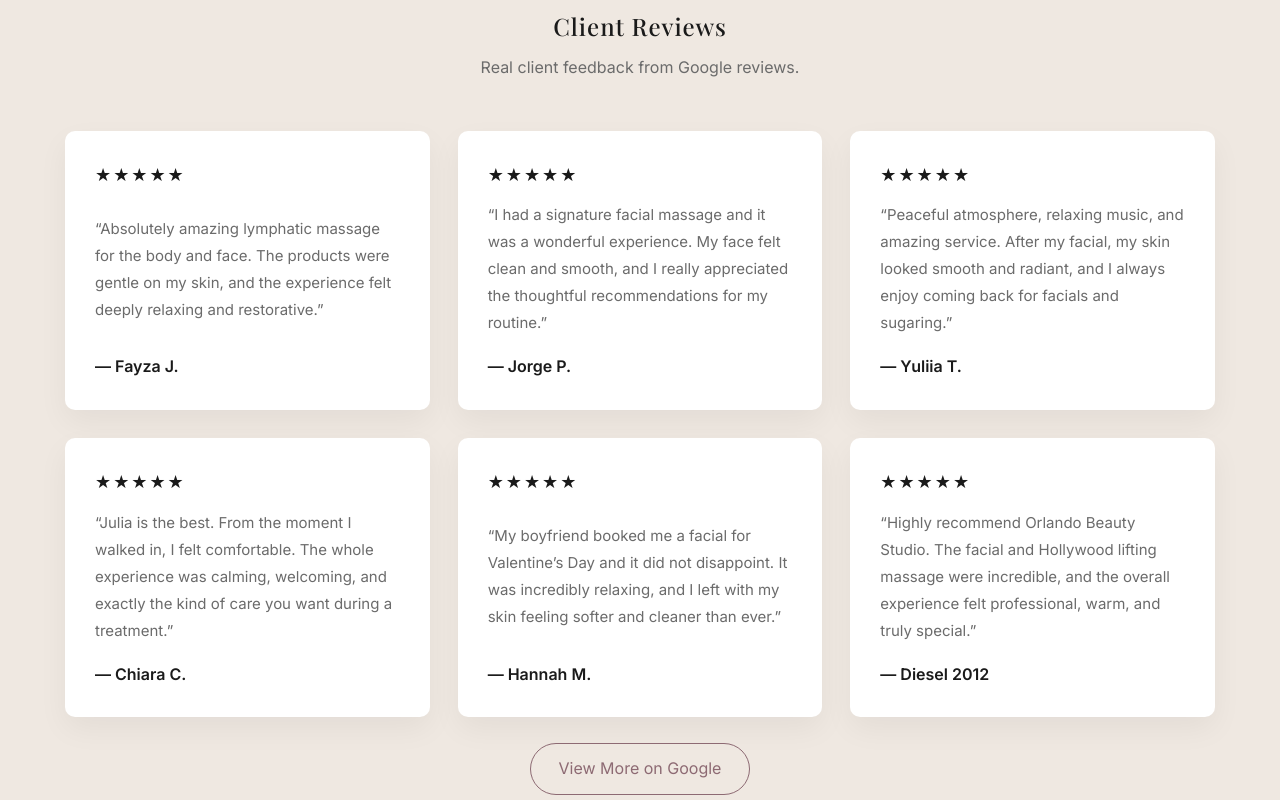
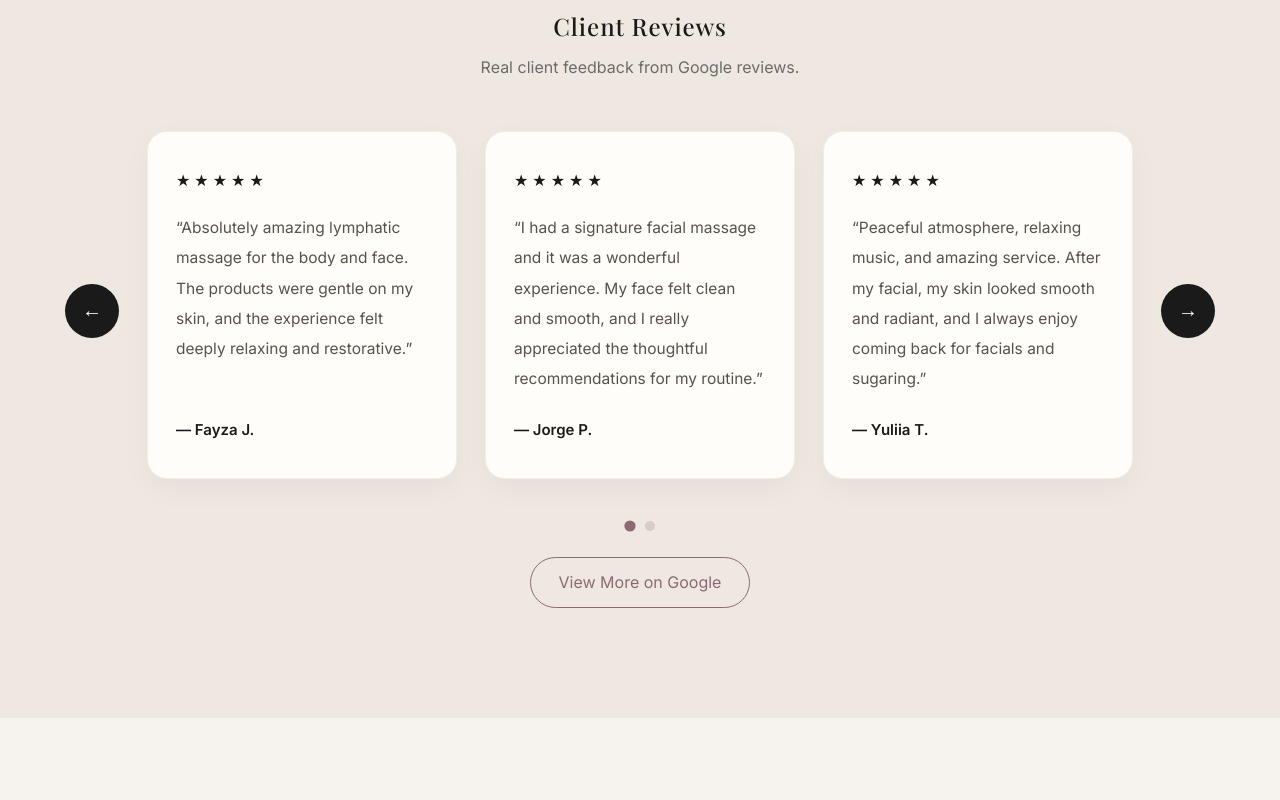
Before and after one commit to OnoprichukSergey-FS/orlando-beauty-studio, a Next.js app: page / in a window 1280 px wide. Shown: the part 2100-2900 px from the top of the page. Built offline with nearby package versions, Linux system fonts and the light colour scheme.

Commit message:
Updated phone view

```diff
--- a/src/app/globals.css
+++ b/src/app/globals.css
@@ -429,44 +429,135 @@ h4 {
 .reviews {
   padding: 110px 0;
   background: var(--bg-2);
+  overflow: hidden;
 }
 
-.reviews-grid {
+.reviews-slider-wrap {
+  width: 100%;
   margin-top: 50px;
+  display: flex;
+  align-items: center;
+  gap: 28px;
+}
+
+.reviews-slider {
+  flex: 1;
+  position: relative;
+  min-height: 360px;
+}
+
+.reviews-slide {
+  position: absolute;
+  inset: 0;
+  opacity: 0;
+  visibility: hidden;
+  transform: translateY(16px);
+  transition: opacity 0.65s ease, transform 0.65s ease, visibility 0.65s ease;
+  pointer-events: none;
+}
+
+.reviews-slide.active {
+  opacity: 1;
+  visibility: visible;
+  transform: translateY(0);
+  position: relative;
+  pointer-events: auto;
+}
+
+.reviews-slide.inactive {
+  opacity: 0;
+  visibility: hidden;
+  transform: translateY(16px);
+}
+
+.reviews-grid-slider {
   display: grid;
   grid-template-columns: repeat(3, 1fr);
   gap: 28px;
 }
 
 .review-card {
-  background: #fff;
-  padding: 30px;
-  border-radius: 10px;
-  box-shadow: 0 12px 30px rgba(0, 0, 0, 0.05);
-  min-height: 250px;
+  background: #fffdfa;
+  padding: 36px 28px;
+  border-radius: 20px;
+  border: 1px solid rgba(155, 123, 82, 0.12);
+  box-shadow: 0 10px 30px rgba(34, 24, 18, 0.04);
+  min-height: 320px;
   display: flex;
   flex-direction: column;
   justify-content: space-between;
+  transition: transform 0.3s ease, box-shadow 0.3s ease;
+}
+
+.review-card:hover {
+  transform: translateY(-3px);
+  box-shadow: 0 16px 34px rgba(34, 24, 18, 0.07);
 }
 
 .stars {
-  letter-spacing: 2px;
-  margin-bottom: 12px;
-  font-size: 18px;
+  letter-spacing: 4px;
+  margin-bottom: 20px;
+  font-size: 16px;
+  color: #1a1a1a;
 }
 
 .review-card p {
-  color: var(--muted);
-  margin-bottom: 18px;
-  line-height: 1.8;
-  font-size: 15px;
+  color: #5a514b;
+  margin-bottom: 24px;
+  line-height: 1.95;
+  font-size: 15.5px;
+  flex: 1;
 }
 
 .reviewer {
   font-weight: 600;
+  font-size: 15px;
   color: var(--text);
 }
 
+.reviewer::before {
+  content: "— ";
+}
+
+.reviews-nav {
+  width: 54px;
+  height: 54px;
+  border: none;
+  border-radius: 999px;
+  background: #1a1a1a;
+  color: #fff;
+  font-size: 20px;
+  cursor: pointer;
+  flex-shrink: 0;
+  transition: background 0.3s ease, transform 0.3s ease, opacity 0.3s ease;
+}
+
+.reviews-nav:hover {
+  background: var(--accent);
+  transform: translateY(-1px);
+}
+
+.reviews-dots {
+  display: flex;
+  justify-content: center;
+  gap: 10px;
+  margin-top: 30px;
+}
+
+.reviews-dot {
+  width: 10px;
+  height: 10px;
+  border: none;
+  border-radius: 999px;
+  background: rgba(141, 106, 115, 0.22);
+  cursor: pointer;
+  transition: background 0.3s ease, transform 0.3s ease;
+}
+
+.reviews-dot.active {
+  background: var(--accent);
+  transform: scale(1.12);
+}
 /* ================= CTA ================= */
 .cta {
   padding: 110px 0;
@@ -743,16 +834,16 @@ h4 {
   font-size: 16px;
 }
 
-/* ================= RESPONSIVE ================= */
+/* ================= TABLET ================= */
+
 @media (max-width: 980px) {
-  .services-grid,
-  .reviews-grid {
+  .services-grid {
     grid-template-columns: 1fr;
   }
 
   .about-grid {
     grid-template-columns: 1fr;
-    gap: 50px;
+    gap: 56px;
   }
 
   .gallery {
@@ -788,45 +879,84 @@ h4 {
     max-width: 100%;
   }
 
+  /* ✅ FIXED COLLAGE */
   .about-visual {
-    min-height: auto;
-    display: grid;
-    gap: 20px;
-    justify-content: stretch;
+    min-height: 620px;
+    display: block;
+    position: relative;
+    width: 100%;
+    max-width: 520px;
+    margin: 0 auto;
   }
 
   .about-visual::before {
-    width: 320px;
-    height: 320px;
-    right: 50%;
-    transform: translateX(50%);
-    top: 120px;
+    width: 220px;
+    height: 420px;
+    left: 50%;
+    top: 50%;
+    transform: translate(-50%, -50%);
+    opacity: 0.06;
   }
 
   .about-main-image {
-    width: 100%;
-    margin-left: 0;
+    width: 78%;
+    margin-left: auto;
   }
 
   .about-main-image img {
-    height: 520px;
+    height: 560px;
+    border-radius: 18px;
   }
 
-  .about-secondary-image,
-  .about-third-image {
-    position: static;
-    width: 100%;
-    padding: 0;
-    background: transparent;
-    box-shadow: none;
+  .about-secondary-image {
+    position: absolute;
+    left: 0;
+    bottom: 34px;
+    width: 36%;
+    padding: 8px;
+    background: #fff;
+    border-radius: 16px;
+    box-shadow: 0 16px 34px rgba(0, 0, 0, 0.1);
   }
 
-  .about-secondary-image img,
-  .about-third-image img {
-    height: 300px;
+  .about-secondary-image img {
+    height: 240px;
     border-radius: 12px;
   }
+
+  .about-third-image {
+    position: absolute;
+    top: 34px;
+    right: -8px;
+    width: 30%;
+    padding: 8px;
+    background: #fff;
+    border-radius: 16px;
+    box-shadow: 0 16px 34px rgba(0, 0, 0, 0.1);
+  }
+
+  .about-third-image img {
+    height: 200px;
+    border-radius: 12px;
+  }
+
+  .reviews-slider-wrap {
+    flex-direction: column;
+    gap: 18px;
+  }
+
+  .reviews-grid-slider {
+    grid-template-columns: 1fr;
+  }
+
+  .reviews-nav {
+    width: 48px;
+    height: 48px;
+    font-size: 20px;
+  }
 }
+
+/* ================= MOBILE ================= */
 
 @media (max-width: 768px) {
   .nav-links {
@@ -881,18 +1011,48 @@ h4 {
     line-height: 1.8;
   }
 
-  .about-main-image img {
-    height: 420px;
-  }
-
-  .about-secondary-image img,
-  .about-third-image img {
-    height: 260px;
+  .about-visual {
+    min-height: 500px;
+    max-width: 380px;
   }
 
   .about-visual::before {
-    width: 260px;
-    height: 260px;
-    top: 100px;
+    width: 180px;
+    height: 320px;
+    opacity: 0.05;
+  }
+
+  .about-main-image {
+    width: 80%;
+  }
+
+  .about-main-image img {
+    height: 430px;
+  }
+
+  .about-secondary-image {
+    width: 38%;
+    bottom: 22px;
+    left: -2px;
+    padding: 6px;
+    border-radius: 14px;
+  }
+
+  .about-secondary-image img {
+    height: 170px;
+    border-radius: 10px;
+  }
+
+  .about-third-image {
+    width: 31%;
+    top: 22px;
+    right: -4px;
+    padding: 6px;
+    border-radius: 14px;
+  }
+
+  .about-third-image img {
+    height: 145px;
+    border-radius: 10px;
   }
 }
--- a/src/app/page.js
+++ b/src/app/page.js
@@ -1,3 +1,4 @@
+import Reviews from "../components/Reviews";
 export default function Home() {
   return (
     <>
@@ -129,87 +130,8 @@ export default function Home() {
       </section> */}
 
       {/* ================= REVIEWS ================= */}
-      <section className="reviews">
-        <div className="container">
-          <div className="section-head center">
-            <h2>Client Reviews</h2>
-            <p className="subtext">Real client feedback from Google reviews.</p>
-          </div>
+      <Reviews />
 
-          <div className="reviews-grid">
-            <div className="review-card">
-              <div className="stars">★★★★★</div>
-              <p>
-                “Absolutely amazing lymphatic massage for the body and face. The
-                products were gentle on my skin, and the experience felt deeply
-                relaxing and restorative.”
-              </p>
-              <span className="reviewer">— Fayza J.</span>
-            </div>
-
-            <div className="review-card">
-              <div className="stars">★★★★★</div>
-              <p>
-                “I had a signature facial massage and it was a wonderful
-                experience. My face felt clean and smooth, and I really
-                appreciated the thoughtful recommendations for my routine.”
-              </p>
-              <span className="reviewer">— Jorge P.</span>
-            </div>
-
-            <div className="review-card">
-              <div className="stars">★★★★★</div>
-              <p>
-                “Peaceful atmosphere, relaxing music, and amazing service. After
-                my facial, my skin looked smooth and radiant, and I always enjoy
-                coming back for facials and sugaring.”
-              </p>
-              <span className="reviewer">— Yuliia T.</span>
-            </div>
-
-            <div className="review-card">
-              <div className="stars">★★★★★</div>
-              <p>
-                “Julia is the best. From the moment I walked in, I felt
-                comfortable. The whole experience was calming, welcoming, and
-                exactly the kind of care you want during a treatment.”
-              </p>
-              <span className="reviewer">— Chiara C.</span>
-            </div>
-
-            <div className="review-card">
-              <div className="stars">★★★★★</div>
-              <p>
-                “My boyfriend booked me a facial for Valentine’s Day and it did
-                not disappoint. It was incredibly relaxing, and I left with my
-                skin feeling softer and cleaner than ever.”
-              </p>
-              <span className="reviewer">— Hannah M.</span>
-            </div>
-
-            <div className="review-card">
-              <div className="stars">★★★★★</div>
-              <p>
-                “Highly recommend Orlando Beauty Studio. The facial and
-                Hollywood lifting massage were incredible, and the overall
-                experience felt professional, warm, and truly special.”
-              </p>
-              <span className="reviewer">— Diesel 2012</span>
-            </div>
-          </div>
-
-          <div className="center top-space">
-            <a
-              className="btn-outline"
-              href="https://www.google.com/search?q=orlando+beauty+studio#lrd=0x88e765e437cc91b3:0x364e5a9792365aba,1,,,,"
-              target="_blank"
-              rel="noopener noreferrer"
-            >
-              View More on Google
-            </a>
-          </div>
-        </div>
-      </section>
       {/* ================= CTA ================= */}
       <section className="cta">
         <div className="container center">
--- a/src/components/Reviews.js
+++ b/src/components/Reviews.js
@@ -1,25 +1,129 @@
+"use client";
+
+import { useState } from "react";
+
+const reviews = [
+  {
+    text: "Absolutely amazing lymphatic massage for the body and face. The products were gentle on my skin, and the experience felt deeply relaxing and restorative.",
+    name: "Fayza J.",
+  },
+  {
+    text: "I had a signature facial massage and it was a wonderful experience. My face felt clean and smooth, and I really appreciated the thoughtful recommendations for my routine.",
+    name: "Jorge P.",
+  },
+  {
+    text: "Peaceful atmosphere, relaxing music, and amazing service. After my facial, my skin looked smooth and radiant, and I always enjoy coming back for facials and sugaring.",
+    name: "Yuliia T.",
+  },
+  {
+    text: "Julia is the best. From the moment I walked in, I felt comfortable. The whole experience was calming, welcoming, and exactly the kind of care you want during a treatment.",
+    name: "Chiara C.",
+  },
+  {
+    text: "My boyfriend booked me a facial for Valentine’s Day and it did not disappoint. It was incredibly relaxing, and I left with my skin feeling softer and cleaner than ever.",
+    name: "Hannah M.",
+  },
+  {
+    text: "Highly recommend Orlando Beauty Studio. The facial and Hollywood lifting massage were incredible, and the overall experience felt professional, warm, and truly special.",
+    name: "Diesel 2012",
+  },
+];
+
 export default function Reviews() {
+  const [currentSlide, setCurrentSlide] = useState(0);
+  const cardsPerSlide = 3;
+  const totalSlides = Math.ceil(reviews.length / cardsPerSlide);
+
+  const groupedReviews = [];
+  for (let i = 0; i < reviews.length; i += cardsPerSlide) {
+    groupedReviews.push(reviews.slice(i, i + cardsPerSlide));
+  }
+
+  function nextSlide() {
+    setCurrentSlide((prev) => (prev + 1) % totalSlides);
+  }
+
+  function prevSlide() {
+    setCurrentSlide((prev) => (prev - 1 + totalSlides) % totalSlides);
+  }
+
   return (
-    <section className="section">
-      <div className="section-inner">
-        <h2 className="section-title">Reviews</h2>
-        <p className="section-subtitle">What our clients say</p>
+    <section className="reviews">
+      <div className="container">
+        <div className="section-head center">
+          <h2>Client Reviews</h2>
+          <p className="subtext">Real client feedback from Google reviews.</p>
+        </div>
 
-        <div className="grid-3">
-          <div className="card">
-            <p>"Very professional and gentle. Best experience I've had."</p>
-            <strong>- Anna</strong>
+        <div className="reviews-slider-wrap">
+          {/* LEFT ARROW */}
+          <button
+            type="button"
+            className="reviews-nav reviews-nav-left"
+            onClick={prevSlide}
+            aria-label="Previous reviews"
+          >
+            ←
+          </button>
+
+          {/* SLIDES */}
+          <div className="reviews-slider">
+            {groupedReviews.map((group, index) => (
+              <div
+                key={index}
+                className={`reviews-slide ${
+                  currentSlide === index ? "active" : "inactive"
+                }`}
+              >
+                <div className="reviews-grid-slider">
+                  {group.map((review, i) => (
+                    <div className="review-card" key={i}>
+                      <div className="stars">★★★★★</div>
+                      <p>“{review.text}”</p>
+                      <span className="reviewer">{review.name}</span>
+                    </div>
+                  ))}
+                </div>
+              </div>
+            ))}
           </div>
 
-          <div className="card">
-            <p>"Clean space and amazing results. Highly recommend."</p>
-            <strong>- Maria</strong>
-          </div>
+          {/* RIGHT ARROW */}
+          <button
+            type="button"
+            className="reviews-nav reviews-nav-right"
+            onClick={nextSlide}
+            aria-label="Next reviews"
+          >
+            →
+          </button>
+        </div>
 
-          <div className="card">
-            <p>"Attention to detail is amazing. Will come back again."</p>
-            <strong>- Kate</strong>
-          </div>
+        {/* DOTS */}
+        <div className="reviews-dots">
+          {groupedReviews.map((_, index) => (
+            <button
+              key={index}
+              type="button"
+              className={`reviews-dot ${
+                currentSlide === index ? "active" : ""
+              }`}
+              onClick={() => setCurrentSlide(index)}
+              aria-label={`Go to slide ${index + 1}`}
+            />
+          ))}
+        </div>
+
+        {/* BUTTON */}
+        <div className="center top-space">
+          <a
+            className="btn-outline"
+            href="https://www.google.com/search?q=orlando+beauty+studio#lrd=0x88e765e437cc91b3:0x364e5a9792365aba,1,,,,"
+            target="_blank"
+            rel="noopener noreferrer"
+          >
+            View More on Google
+          </a>
         </div>
       </div>
     </section>
```
